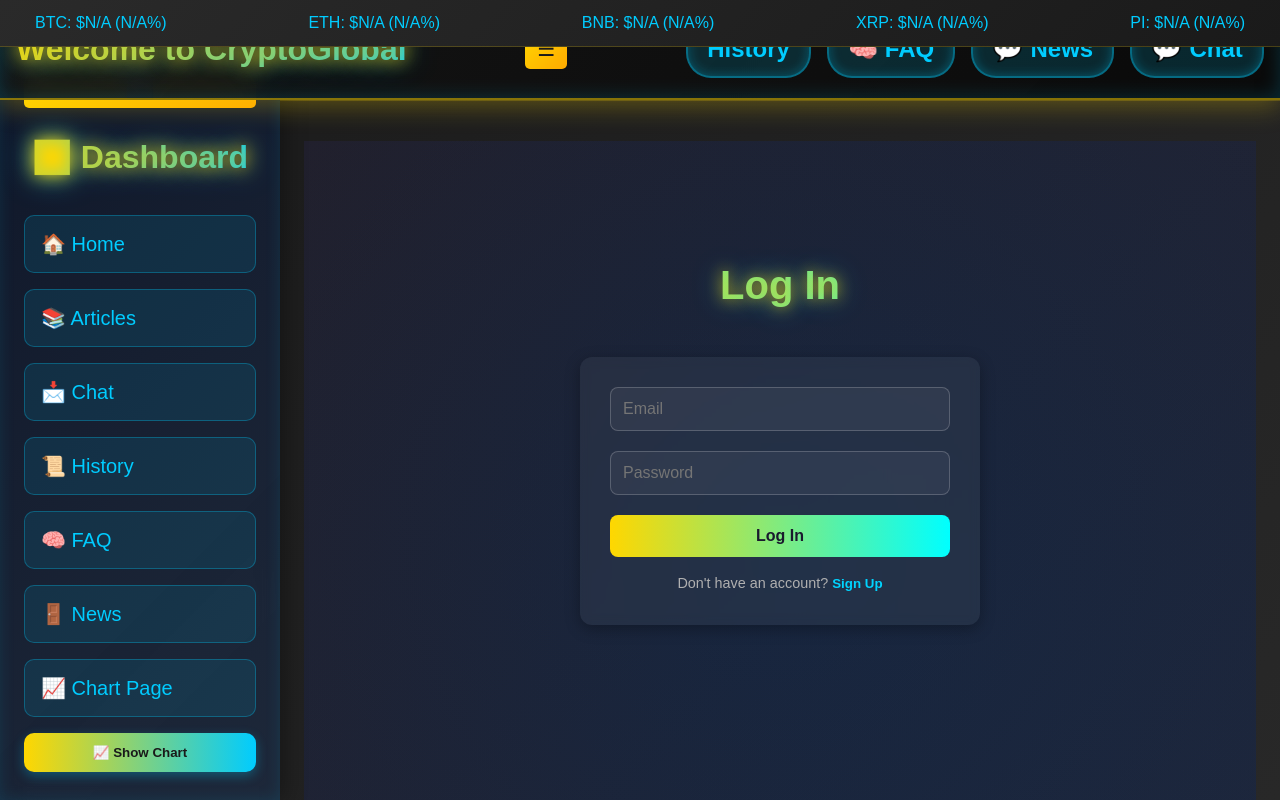
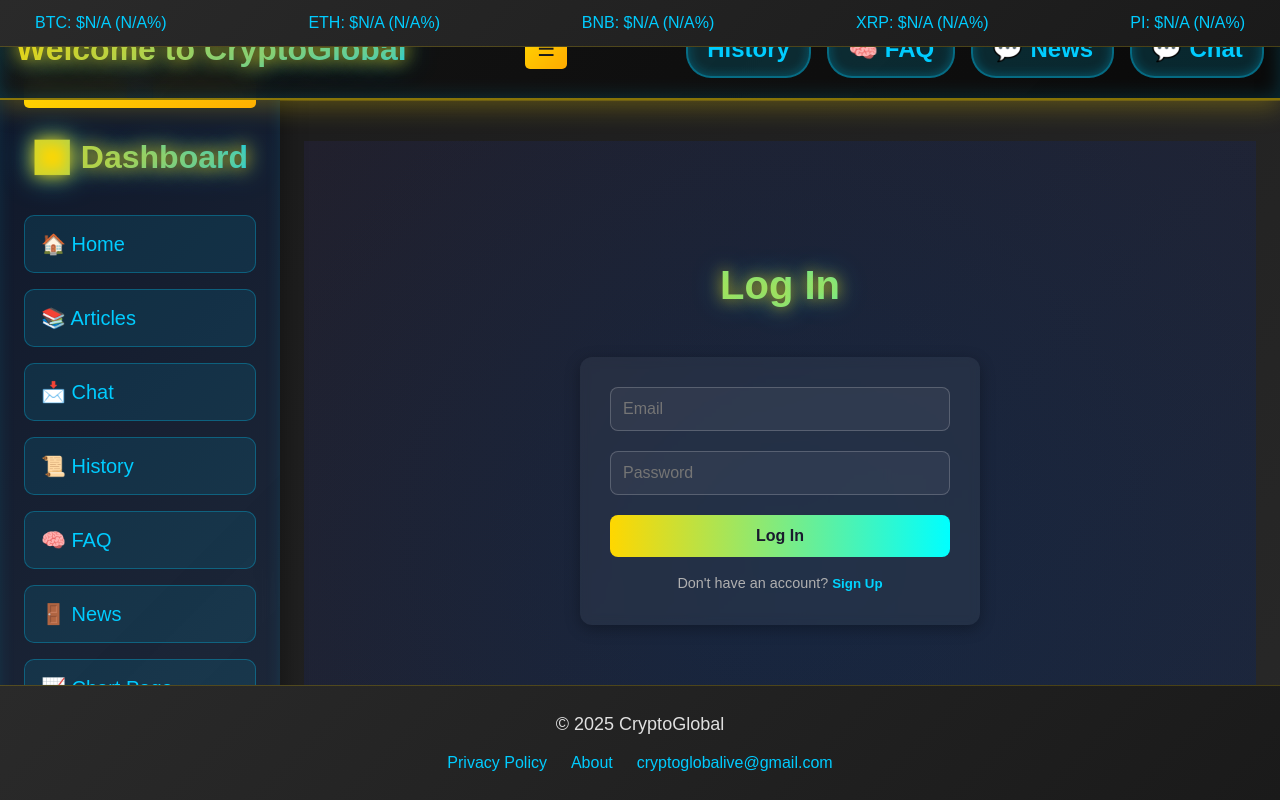
Before and after one commit to Loner653/cryptopulse, a Next.js app: page /auth in a window 1280 px wide. Shown: the top 800 px of the page. Built offline with nearby package versions, Linux system fonts and the light colour scheme; no server answers.

Commit message:
Implement dynamic footer height using CSS custom property and JavaScript

```diff
--- a/app/ClientLayout.js
+++ b/app/ClientLayout.js
@@ -12,8 +12,30 @@ export default function ClientLayout({ children }) {
   const [sidebarOpen, setSidebarOpen] = useState(false);
   const sidebarRef = useRef(null);
   const mainContainerRef = useRef(null);
+  const footerRef = useRef(null); // Add a ref for the footer
 
   const toggleSidebar = () => setSidebarOpen(!sidebarOpen);
+
+  // Calculate footer height dynamically and set it as a CSS variable
+  useEffect(() => {
+    const updateFooterHeight = () => {
+      if (footerRef.current) {
+        const footerHeight = footerRef.current.offsetHeight;
+        document.documentElement.style.setProperty('--footer-height', `${footerHeight}px`);
+      }
+    };
+
+    // Initial calculation
+    updateFooterHeight();
+
+    // Recalculate on window resize
+    window.addEventListener('resize', updateFooterHeight);
+
+    // Cleanup
+    return () => {
+      window.removeEventListener('resize', updateFooterHeight);
+    };
+  }, []);
 
   useEffect(() => {
     const mainContainer = mainContainerRef.current;
@@ -71,7 +93,7 @@ export default function ClientLayout({ children }) {
           <Navbar toggleSidebar={toggleSidebar} isSidebarOpen={sidebarOpen} />
         </header>
         <main className="dashboard-content">{children}</main>
-        <footer className="footer">
+        <footer className="footer" ref={footerRef}>
           <p>© 2025 CryptoGlobal</p>
           <div className="footer-links">
             <Link href="/privacy-policy" className="footer-link">Privacy Policy</Link>
--- a/app/global.css
+++ b/app/global.css
@@ -3,6 +3,11 @@
   margin: 0;
   padding: 0;
   box-sizing: border-box;
+}
+
+:root {
+  --footer-height: 60px; /* Fallback value in case JavaScript doesn't run */
+  --price-ticker-height: 7.5rem; /* Price ticker height on mobile */
 }
 
 body {
@@ -11,6 +16,8 @@ body {
   color: #e0e0e0;
   font-size: 1.125rem;
   line-height: 1.6;
+  margin: 0; /* Ensure no default margin */
+  min-height: 100vh; /* Ensure body takes full viewport height */
 }
 
 .dashboard-layout {
@@ -46,14 +53,19 @@ body {
 
 .main-container {
   flex: 1;
-  margin-top: 6.25rem;
-  overflow-y: auto;
+  margin-top: var(--price-ticker-height); /* Space for the fixed price ticker */
+  margin-bottom: var(--footer-height); /* Space for the fixed footer */
+  overflow-y: auto; /* Allow scrolling */
+  min-height: calc(100vh - var(--price-ticker-height) - var(--footer-height)); /* Ensure it takes remaining space */
 }
 
 @media (min-width: 769px) {
   .main-container {
     margin-left: 280px;
     width: calc(100% - 280px);
+    margin-top: 6.25rem;
+    margin-bottom: var(--footer-height);
+    min-height: calc(100vh - 6.25rem - var(--footer-height));
   }
 }
 
@@ -65,15 +77,20 @@ body {
 
 .dashboard-content {
   padding: 2.5rem 1.5rem;
-  min-height: calc(100vh - 6.25rem);
+  min-height: calc(100vh - var(--price-ticker-height) - var(--footer-height));
 }
 
 .footer {
+  position: fixed; /* Make the footer fixed */
+  bottom: 0;
+  left: 0;
+  right: 0;
   padding: 1.5rem;
   background: linear-gradient(135deg, #2a2a2a 0%, #1a1a1a 100%);
   border-top: 1px solid rgba(255, 215, 0, 0.2);
   color: #e0e0e0;
   text-align: center;
+  z-index: 1000; /* Ensure it’s above other content */
 }
 
 .footer-links {
@@ -111,12 +128,14 @@ body {
 
   .main-container {
     margin-left: 0;
-    margin-top: 7.5rem;
+    margin-top: var(--price-ticker-height);
+    margin-bottom: var(--footer-height);
+    min-height: calc(100vh - var(--price-ticker-height) - var(--footer-height));
   }
 
   .dashboard-content {
     padding: 1.5rem 1rem;
-    min-height: calc(100vh - 7.5rem);
+    min-height: calc(100vh - var(--price-ticker-height) - var(--footer-height));
   }
 
   .footer-links {
```
Also changed, not shown: app/chat/page.module.css (+14 -14 lines).
